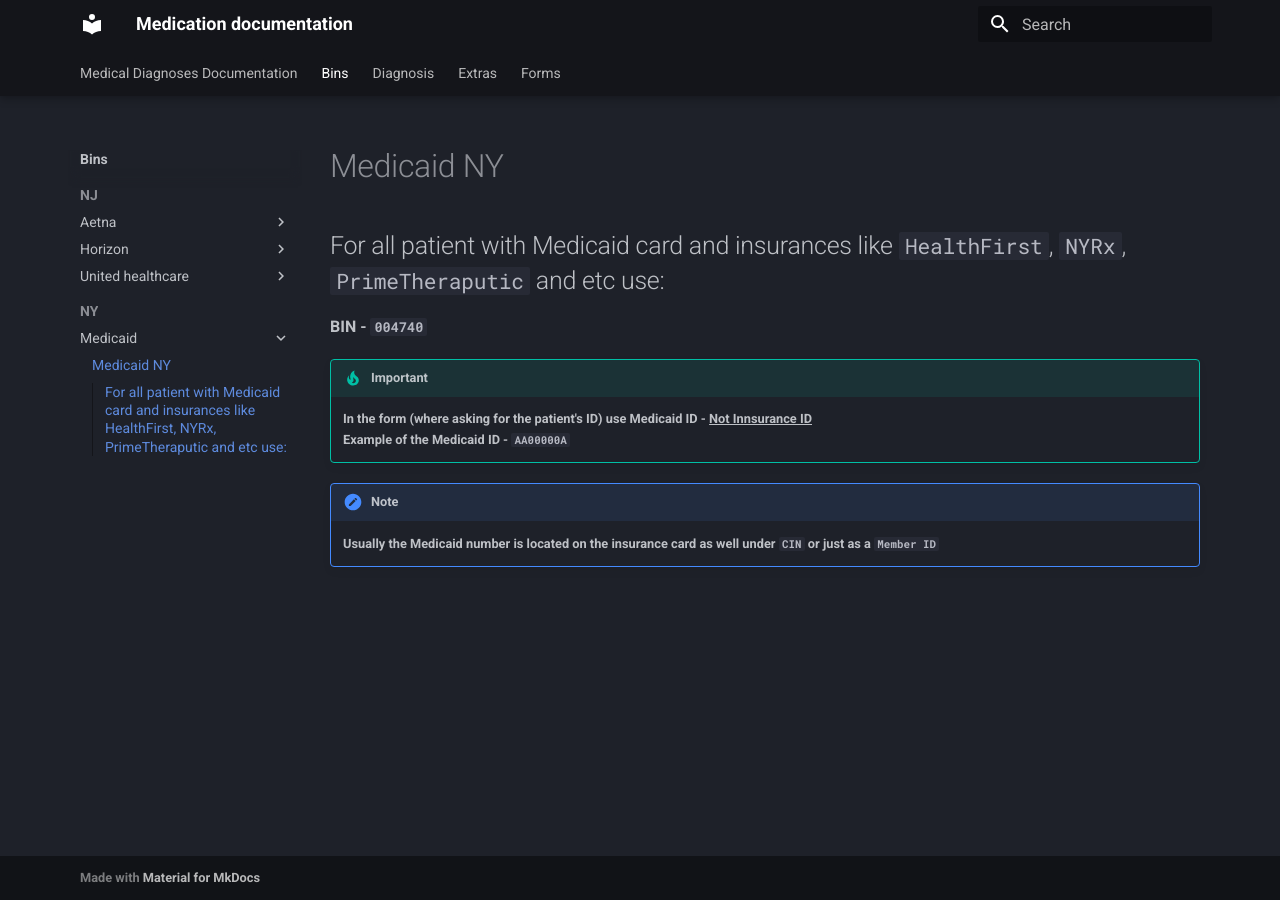
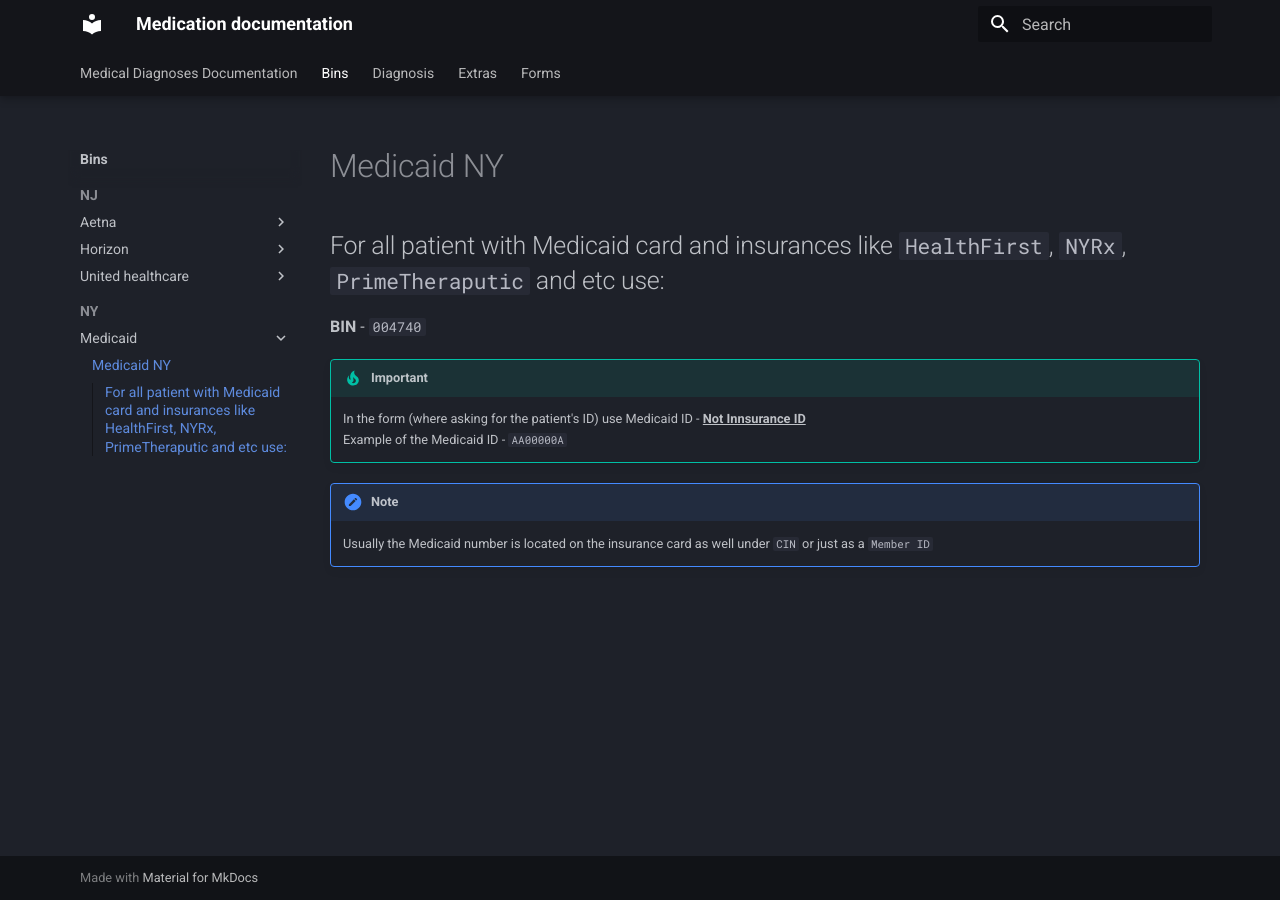
Before and after one commit to rei-cher/server-mkdocs, an MkDocs documentation site: the page built from docs/bins/NY/medicaid/medicid.md, in a window 1280 px wide. Built offline with MkDocs 1.6.1 and Material for MkDocs 9.7.7, drawn with Linux system fonts in a browser that asks for light colours.

Commit message:
styling fix

```diff
--- a/docs/bins/NY/medicaid/medicid.md
+++ b/docs/bins/NY/medicaid/medicid.md
@@ -1,6 +1,6 @@
 # Medicaid NY
 ## For all patient with Medicaid card and insurances like `HealthFirst`, `NYRx`, `PrimeTheraputic` and etc use:
-<b>BIN<b> - `004740`
+<b>BIN</b> - `004740`
 
 !!! tip "Important"
     In the form (where asking for the patient's ID) use Medicaid ID - <b><u>Not Innsurance ID</u></b></br>Example of the Medicaid ID - `AA00000A`
```
